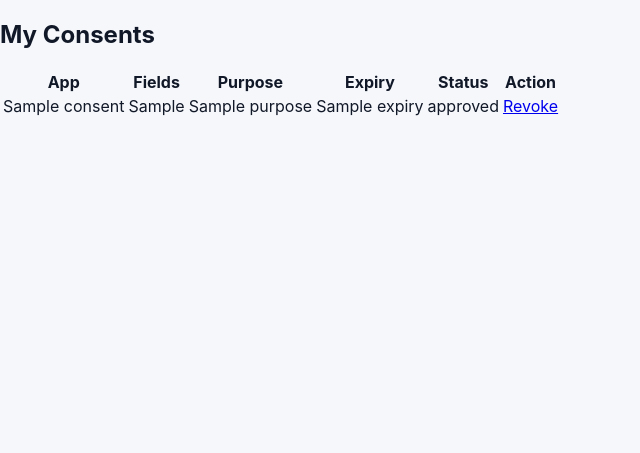
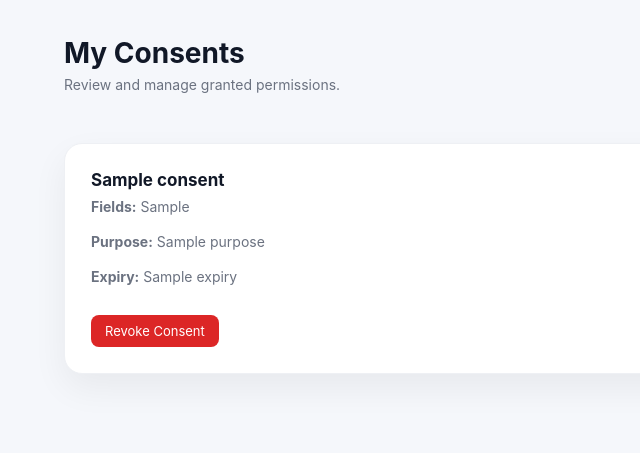
Before and after one commit to Adith1207/consenSafe, a Flask app: template templates/my_consents.html in a window 1280 px wide. Shown: the part 64-517 px from the top of the page, without its empty margins (0-640 px from the left). Run offline with Flask 3, Linux system fonts and the light colour scheme; the template is opened without the code that fills it: most values are stand-ins (such as "Sample title", 1, 10 or a date in 2020).

Commit message:
tried adding cards to view features

```diff
--- a/app.py
+++ b/app.py
@@ -5,6 +5,17 @@ import random
 import time
 from datetime import timedelta
 from werkzeug.security import generate_password_hash, check_password_hash
+
+# ===== SIGNATURE & HASH IMPORTS (PATCH 3) =====
+import hmac
+import hashlib
+
+# ===== CRYPTO IMPORTS (PATCH) =====
+import os
+import base64
+from cryptography.hazmat.primitives.ciphers import Cipher, algorithms, modes
+from cryptography.hazmat.primitives import padding
+from cryptography.hazmat.backends import default_backend
 
 # =====================================================
 # APP CONFIG
@@ -16,6 +27,12 @@ app.permanent_session_lifetime = timedelta(minutes=10)
 
 DB_NAME = "database.db"
 ALLOWED_ROLES = ("user", "app", "admin")
+
+# ===== AES KEY (LAB MODE) =====
+AES_KEY = b"0123456789ABCDEF0123456789ABCDEF"  # 32 bytes = AES-256
+
+# ===== SIGNATURE KEY (LAB MODE) =====
+SIGN_KEY = b"consensafe_hmac_signing_key"
 
 # =====================================================
 # OTP STORE (IN-MEMORY)
@@ -52,6 +69,7 @@ def init_db():
             user_id INTEGER NOT NULL,
             email_enc TEXT NOT NULL,
             phone_enc TEXT NOT NULL,
+            address_enc TEXT NOT NULL,
             created_at DATETIME DEFAULT CURRENT_TIMESTAMP,
             FOREIGN KEY (user_id) REFERENCES users(id)
         )
@@ -147,6 +165,83 @@ def has_consent(user_id, app_id, field):
     return False
 
 # =====================================================
+# AES ENCRYPTION / DECRYPTION (PATCH)
+# =====================================================
+
+def encrypt_data(plaintext: str) -> str:
+    iv = os.urandom(16)
+
+    padder = padding.PKCS7(128).padder()
+    padded_data = padder.update(plaintext.encode()) + padder.finalize()
+
+    cipher = Cipher(
+        algorithms.AES(AES_KEY),
+        modes.CBC(iv),
+        backend=default_backend()
+    )
+    encryptor = cipher.encryptor()
+    ciphertext = encryptor.update(padded_data) + encryptor.finalize()
+
+    return base64.b64encode(iv + ciphertext).decode()
+
+
+def decrypt_data(encoded_ciphertext: str) -> str:
+    raw = base64.b64decode(encoded_ciphertext)
+    iv = raw[:16]
+    ciphertext = raw[16:]
+
+    cipher = Cipher(
+        algorithms.AES(AES_KEY),
+        modes.CBC(iv),
+        backend=default_backend()
+    )
+    decryptor = cipher.decryptor()
+    padded_plaintext = decryptor.update(ciphertext) + decryptor.finalize()
+
+    unpadder = padding.PKCS7(128).unpadder()
+    plaintext = unpadder.update(padded_plaintext) + unpadder.finalize()
+
+    return plaintext.decode()
+
+# =====================================================
+# CONSENT HASHING & DIGITAL SIGNATURE (PATCH 3)
+# =====================================================
+
+def compute_consent_hash(data: str) -> str:
+    """
+    Computes SHA-256 hash of consent data
+    """
+    return hashlib.sha256(data.encode()).hexdigest()
+
+
+def sign_consent(consent_hash: str) -> str:
+    """
+    Creates HMAC-SHA256 signature of consent hash
+    """
+    return hmac.new(
+        SIGN_KEY,
+        consent_hash.encode(),
+        hashlib.sha256
+    ).hexdigest()
+
+def verify_consent_integrity(consent):
+    """
+    Verifies consent hash and digital signature
+    """
+    data = f"{consent['user_id']}|{consent['app_id']}|" \
+           f"{consent['allowed_fields']}|" \
+           f"{consent['purpose']}|" \
+           f"{consent['expiry']}"
+
+    recomputed_hash = compute_consent_hash(data)
+
+    if recomputed_hash != consent["consent_hash"]:
+        return False
+
+    expected_sig = sign_consent(recomputed_hash)
+    return hmac.compare_digest(expected_sig, consent["signature"])
+
+# =====================================================
 # ROUTES
 # =====================================================
 
@@ -177,13 +272,31 @@ def register():
 
         try:
             conn = get_db()
-            conn.execute(
+
+            # 1️⃣ Insert user (auth data)
+            cursor = conn.execute(
                 "INSERT INTO users (username,email,password,role) VALUES (?,?,?,?)",
                 (username, email, generate_password_hash(password), role)
             )
+
+            # 2️⃣ Get user_id of newly created user
+            user_id = cursor.lastrowid
+
+            # 3️⃣ Encrypt sensitive PII
+            email_enc = encrypt_data(email)
+            phone_enc = encrypt_data("9999999999")  # placeholder phone for lab
+            address_enc = encrypt_data("Chennai, India") # lab placeholder
+
+            # 4️⃣ Store encrypted data
+            conn.execute(
+                "INSERT INTO user_data (user_id, email_enc, phone_enc,address_enc) VALUES (?, ?, ?,?)",
+                (user_id, email_enc, phone_enc,address_enc)
+            )
+
             conn.commit()
             conn.close()
             return redirect(url_for("login"))
+
         except sqlite3.IntegrityError:
             return "User already exists"
 
@@ -369,11 +482,24 @@ def request_access():
         expiry = request.form["expiry"]
 
         conn = get_db()
+        # 1️⃣ Build canonical consent data string
+        consent_data = f"{user_id}|{session['user_id']}|{fields}|{purpose}|{expiry}"
+
+
+        # 2️⃣ Hash the consent
+        consent_hash = compute_consent_hash(consent_data)
+
+
+        # 3️⃣ Digitally sign the hash
+        signature = sign_consent(consent_hash)
+
+
         conn.execute("""
-            INSERT INTO consents
-            (user_id, app_id, allowed_fields, purpose, expiry, status, consent_hash, signature)
-            VALUES (?, ?, ?, ?, ?, 'approved', 'hash_placeholder', 'sig_placeholder')
-        """, (user_id, session["user_id"], fields, purpose, expiry))
+        INSERT INTO consents
+        (user_id, app_id, allowed_fields, purpose, expiry, status, consent_hash, signature)
+        VALUES (?, ?, ?, ?, ?, 'approved', ?, ?)
+        """, (user_id, session["user_id"], fields, purpose, expiry, consent_hash, signature))
+
         conn.commit()
         conn.close()
 
@@ -416,6 +542,107 @@ def revoke_consent(consent_id):
 
     return redirect(url_for("my_consents"))
 
+@app.route("/access-data/<int:user_id>/<field>")
+def access_data(user_id, field):
+    if session.get("role") != "app":
+        return "Unauthorized", 403
+
+    if field not in ("email", "phone", "address"):
+        return "Invalid field", 400
+
+    conn = get_db()
+
+    consent = conn.execute("""
+        SELECT * FROM consents
+        WHERE user_id=? AND app_id=?
+        AND status='approved'
+        AND expiry > datetime('now')
+    """, (user_id, session["user_id"])).fetchone()
+
+    if not consent:
+        conn.close()
+        return "No valid consent", 403
+
+    # 🔐 Verify hash & signature
+    if not verify_consent_integrity(consent):
+        conn.close()
+        return "Consent integrity violation", 403
+
+    if field not in consent["allowed_fields"].split(","):
+        conn.close()
+        return "Field not allowed", 403
+
+    user_data = conn.execute("""
+        SELECT email_enc, phone_enc, address_enc
+        FROM user_data WHERE user_id=?
+    """, (user_id,)).fetchone()
+
+    if not user_data:
+        conn.close()
+        return "No data found", 404
+
+    # 🔓 Decrypt only permitted field
+    if field == "email":
+        value = decrypt_data(user_data["email_enc"])
+    elif field == "phone":
+        value = decrypt_data(user_data["phone_enc"])
+    else:
+        value = decrypt_data(user_data["address_enc"])
+
+    # 🧾 Audit log
+    conn.execute(
+        "INSERT INTO audit_logs (actor_id, action) VALUES (?, ?)",
+        (session["user_id"], f"Accessed {field} of user {user_id}")
+    )
+
+    conn.commit()
+    conn.close()
+
+    return {field: value}
+
+@app.route("/granted-access")
+def granted_access():
+    if session.get("role") != "app":
+        return "Unauthorized", 403
+
+    conn = get_db()
+    consents = conn.execute("""
+        SELECT consents.*, users.username AS user_name
+        FROM consents
+        JOIN users ON consents.user_id = users.id
+        WHERE consents.app_id = ?
+    """, (session["user_id"],)).fetchall()
+    conn.close()
+
+    return render_template("granted_access.html", consents=consents)
+
+@app.route("/audit-logs")
+def audit_logs():
+    role = session.get("role")
+
+    if role not in ("app", "admin"):
+        return "Unauthorized", 403
+
+    conn = get_db()
+
+    if role == "app":
+        logs = conn.execute("""
+            SELECT action, timestamp
+            FROM audit_logs
+            WHERE actor_id = ?
+            ORDER BY timestamp DESC
+        """, (session["user_id"],)).fetchall()
+    else:
+        logs = conn.execute("""
+            SELECT users.username, audit_logs.action, audit_logs.timestamp
+            FROM audit_logs
+            JOIN users ON audit_logs.actor_id = users.id
+            ORDER BY timestamp DESC
+        """).fetchall()
+
+    conn.close()
+    return render_template("audit_logs.html", logs=logs, role=role)
+
 # =====================================================
 # START APP
 # =====================================================
--- a/static/pro.css
+++ b/static/pro.css
@@ -405,3 +405,103 @@ body {
 .dropdown-menu a.danger:hover {
   background: #fee2e2;
 }
+
+/* ===== CLICKABLE CARDS ===== */
+.clickable {
+  text-decoration: none;
+  color: inherit;
+}
+
+/* ===== FORM PAGE ===== */
+.form-page {
+  display: flex;
+  justify-content: center;
+  padding: 60px 20px;
+}
+
+.form-card {
+  width: 420px;
+  background: #ffffff;
+  padding: 32px;
+  border-radius: 18px;
+  box-shadow: 0 20px 45px rgba(0,0,0,0.08);
+}
+
+.form-card h1 {
+  margin-bottom: 6px;
+}
+
+.form-card .subtitle {
+  font-size: 14px;
+  color: #6b7280;
+  margin-bottom: 24px;
+}
+
+.form-card label {
+  font-weight: 600;
+  font-size: 13px;
+  margin-top: 14px;
+  display: block;
+}
+
+.form-card input,
+.form-card select {
+  width: 100%;
+  padding: 10px;
+  margin-top: 6px;
+  border-radius: 8px;
+  border: 1px solid #d1d5db;
+}
+
+.checkbox-group {
+  display: flex;
+  gap: 14px;
+  margin-top: 8px;
+}
+
+.form-card button {
+  margin-top: 24px;
+  width: 100%;
+  padding: 12px;
+  background: linear-gradient(135deg, #4f46e5, #7c3aed);
+  color: white;
+  border: none;
+  border-radius: 10px;
+  font-weight: 600;
+}
+
+/* ===== DANGER BUTTON ===== */
+.danger-btn {
+  display: inline-block;
+  margin-top: 14px;
+  padding: 8px 14px;
+  background: #dc2626;
+  color: white;
+  border-radius: 8px;
+  text-decoration: none;
+  font-size: 13px;
+}
+
+.revoked-label {
+  color: #9ca3af;
+  font-weight: 600;
+}
+
+.status-badge {
+  display: inline-block;
+  margin-top: 12px;
+  padding: 6px 14px;
+  border-radius: 20px;
+  font-size: 0.8rem;
+  font-weight: 600;
+}
+
+.status-badge.approved {
+  background: #dcfce7;
+  color: #166534;
+}
+
+.status-badge.revoked {
+  background: #fee2e2;
+  color: #991b1b;
+}
--- a/templates/my_consents.html
+++ b/templates/my_consents.html
@@ -1,30 +1,43 @@
 {% extends "base.html" %}
 {% block content %}
-<h2>My Consents</h2>
 
-<table>
-<tr>
-    <th>App</th>
-    <th>Fields</th>
-    <th>Purpose</th>
-    <th>Expiry</th>
-    <th>Status</th>
-    <th>Action</th>
-</tr>
+<div class="dashboard">
 
-{% for c in consents %}
-<tr>
-    <td>{{ c.app_name }}</td>
-    <td>{{ c.allowed_fields }}</td>
-    <td>{{ c.purpose }}</td>
-    <td>{{ c.expiry }}</td>
-    <td>{{ c.status }}</td>
-    <td>
-        {% if c.status == "approved" %}
-        <a href="{{ url_for('revoke_consent', consent_id=c.id) }}">Revoke</a>
-        {% endif %}
-    </td>
-</tr>
-{% endfor %}
-</table>
+  <div class="dashboard-header">
+    <div>
+      <h1>My Consents</h1>
+      <p class="welcome-text">Review and manage granted permissions.</p>
+    </div>
+  </div>
+
+  <div class="section">
+
+    {% if consents %}
+      <div class="dashboard-grid">
+        {% for c in consents %}
+        <div class="dashboard-card">
+          <h3>{{ c.app_name }}</h3>
+          <p><strong>Fields:</strong> {{ c.allowed_fields }}</p>
+          <p><strong>Purpose:</strong> {{ c.purpose }}</p>
+          <p><strong>Expiry:</strong> {{ c.expiry }}</p>
+
+          {% if c.status == "approved" %}
+            <a href="{{ url_for('revoke_consent', consent_id=c.id) }}"
+               class="danger-btn">
+              Revoke Consent
+            </a>
+          {% else %}
+            <span class="revoked-label">Revoked</span>
+          {% endif %}
+        </div>
+        {% endfor %}
+      </div>
+    {% else %}
+      <p>No active consent requests.</p>
+    {% endif %}
+
+  </div>
+
+</div>
+
 {% endblock %}
--- a/templates/register.html
+++ b/templates/register.html
@@ -11,6 +11,7 @@
     <form method="POST">
       <input type="text" name="username" placeholder="Username" required>
       <input type="email" name="email" placeholder="Email address" required>
+      <input type="number" name="phone number" placeholder="contact" required>
       <input type="password" name="password" placeholder="Password" required>
 
       <select name="role" required>
```
Also changed, not shown: templates/audit_logs.html (added, +31 -0 lines), templates/dashboard_app.html (+23 -19 lines), templates/dashboard_user.html (+12 -20 lines), templates/granted_access.html (added, +41 -0 lines), templates/request_access.html (+25 -10 lines), database.db.
